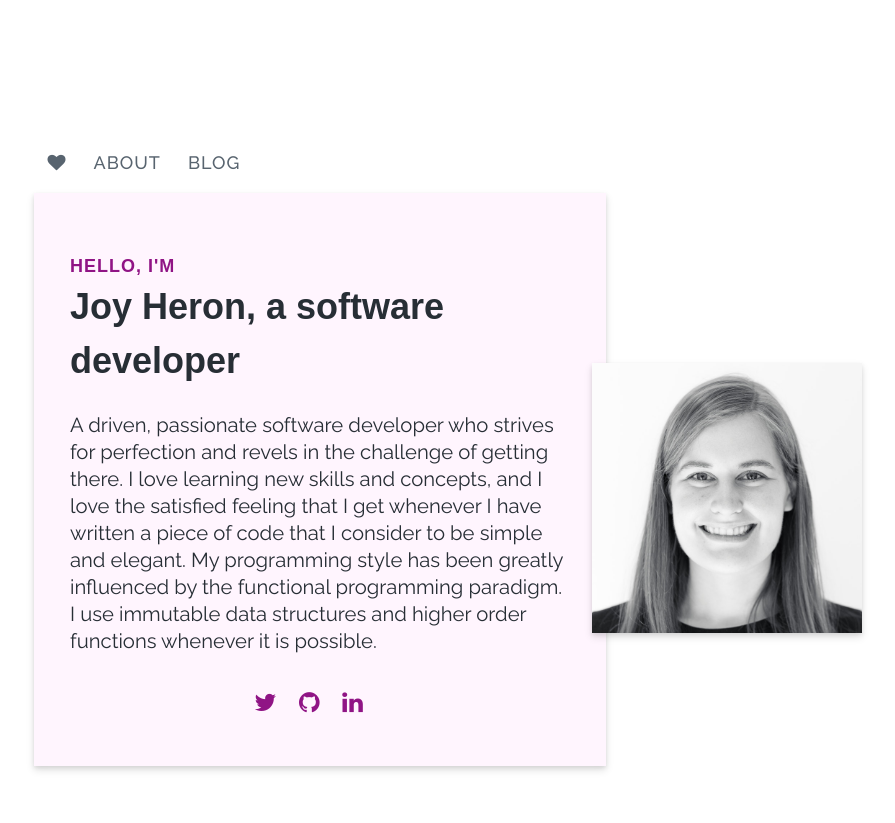
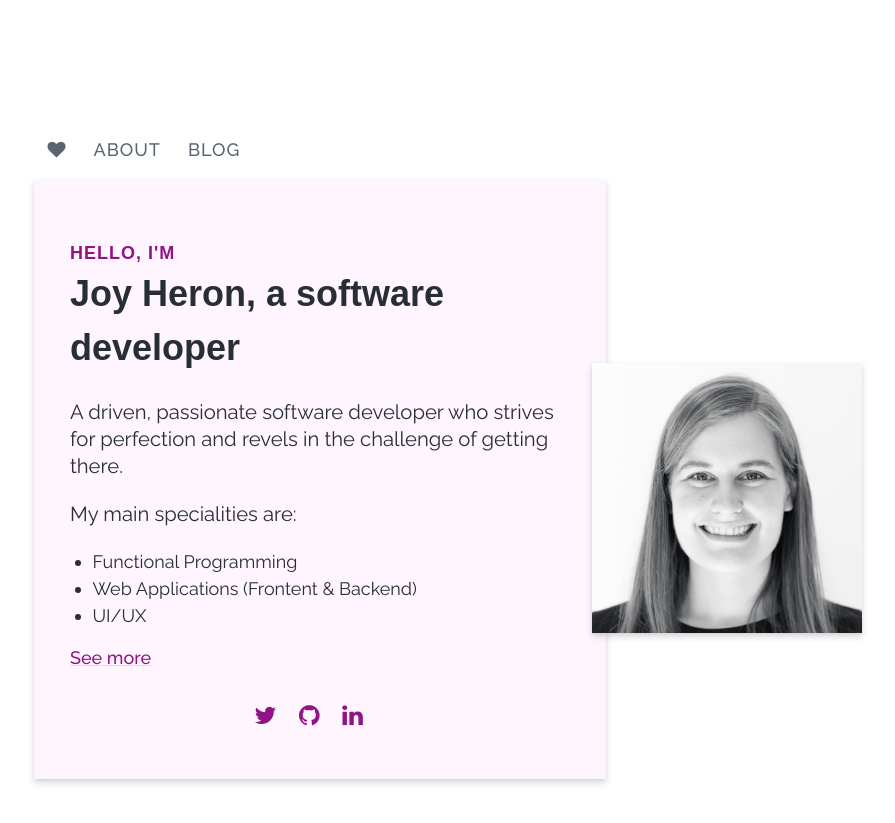
Before and after one commit to joyheron/joyheron.github.io, a Jekyll site: the page built from index.html, in a window 1280 px wide. Shown: the top 823 px of the page, without its empty margins (192-1087 px from the left). Built offline with Jekyll 4.4.1, drawn with Linux system fonts in a browser that asks for light colours; some web fonts are replaced.

Commit message:
Update index page

```diff
--- a/_layouts/landing.html
+++ b/_layouts/landing.html
@@ -15,7 +15,7 @@
                 {% endfor %}
             </nav>
 
-            <div class="container content content__pink-box">
+            <div class="container content bg-pink content__pink-box">
                 <h1 class="landing__title">
                     <div class="text-colored">Hello, I'm</div>
                     Joy Heron, a software developer
--- a/css/layout.css
+++ b/css/layout.css
@@ -232,13 +232,8 @@ section {
   justify-content: center;
   margin-top: var(--space-lg);
 }
-
 .social-links__link {
   padding-right: var(--space-md);
-  color: var(--pink-600);
-}
-.social-links__link:hover {
-  color: var(--blue-600);
 }
 
 .text-colored {
--- a/index.html
+++ b/index.html
@@ -2,13 +2,19 @@
 layout: landing
 ---
 
-<p>A driven, passionate software developer who strives for perfection and
-    revels in the challenge of getting there. I love learning new skills and
-    concepts, and I love the satisfied feeling that I get whenever I have
-    written a piece of code that I consider to be simple and elegant.
-    My programming style has been greatly influenced by the functional
-    programming paradigm. I use immutable data structures and higher order
-    functions whenever it is possible.
+<p>
+    A driven, passionate software developer who strives for perfection and
+    revels in the challenge of getting there.
+</p>
+<p>
+    My main specialities are:
+    <ul class="list">
+        <li>Functional Programming</li>
+        <li>Web Applications (Frontent & Backend)</li>
+        <li>UI/UX</li>
+    </ul>
+
+    <a href="/about.html">See more</a>
 </p>
 
 <ul class="social-links">
@@ -28,44 +34,3 @@ layout: landing
                 class="fa fa-lg fa-linkedin"></i></a>
     </li>
 </ul>
-
-
-<!-- About Section -->
-<!-- <section id="about">
-    <div class="container">
-        <div class="row">
-            <div class="col-lg-12 text-center">
-                <h2>Who am I?</h2>
-                <hr class="star-primary">
-            </div>
-        </div>
-        <div class="row">
-            <div class="col-lg-8 col-lg-offset-2">
-
-            </div>
-            <div class="col-lg-8 col-lg-offset-2">
-                <p>I was born and raised in the United States of America. When I was 18
-                    years
-                    old, I decided to move to Düsseldorf, Germany to expand my personal
-                    horizons
-                    and to learn a new language. After completing a year in language school,
-                    I enrolled in the University of Düsseldorf and completed my Bachelor's
-                    Degree in Computer Science in 2013. In February 2016, I completed my
-                    Master's Degree in Computer Science at the University of Düsseldorf.
-                </p>
-            </div>
-            <div class="col-lg-8 col-lg-offset-2">
-                <p>During the course of my studies, I worked part time as a research
-                    assistant
-                    at the University of Düsseldorf which gave experience in all of the
-                    different stages of the software development process. There I gained
-                    practical experience working with the languages Java, Groovy, Prolog,
-                    Clojure, and JavaScript. In March 2016, I began work as a Consultant at
-                    <a href="https://www.innoq.com/en/">INNOQ</a>, a consulting company
-                    specializing in providing custom software solutions (<a
-                            href="/about.html">see more</a>).
-                </p>
-            </div>
-        </div>
-    </div>
-</section> -->
```
